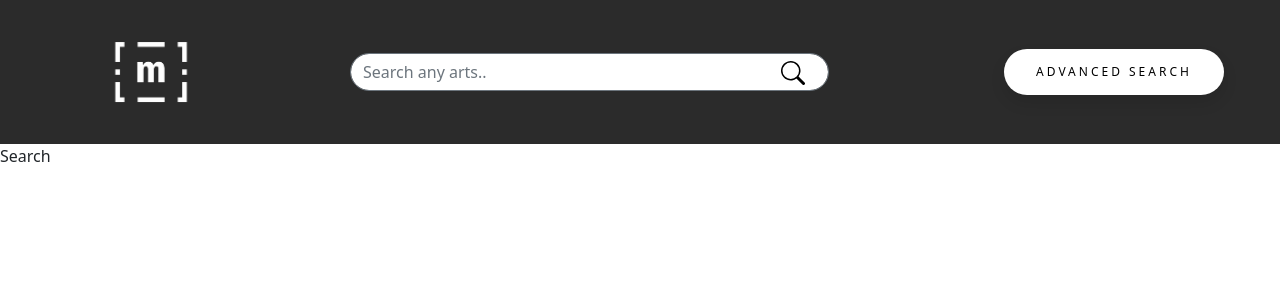
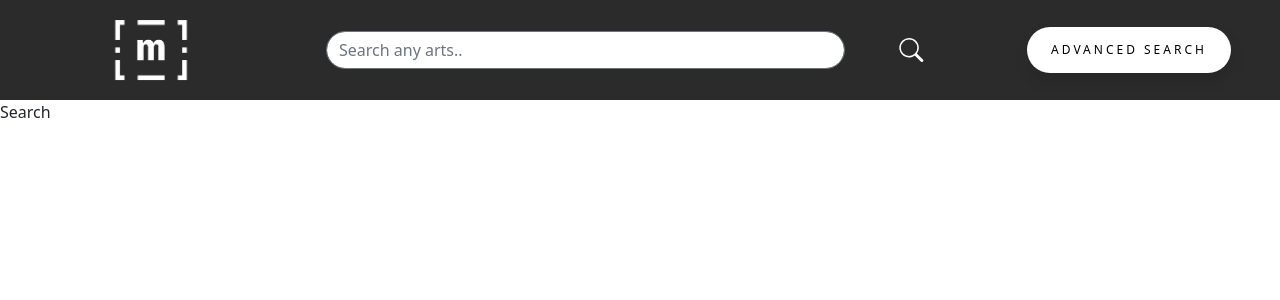
Before and after one commit to baptistegeorget/Museum, a React (Create React App) app: page /advanced-search in a window 1280 px wide. Shown: the top 300 px of the page. Built offline with nearby package versions, Linux system fonts and the light colour scheme.

Commit message:
maj css header

```diff
--- a/src/App.jsx
+++ b/src/App.jsx
@@ -44,7 +44,7 @@ function App() {
         <BrowserRouter>
             <Routes>
                 <Route path="/" element={<Header search={search}/>}>
-                    <Route path="/" element={<HomePage search={search} objectsID={objectsID}/>}/>
+                    <Route index element={<HomePage search={search} objectsID={objectsID}/>}/>
                     <Route path="advanced-search" element={<p>Search</p>}/>
                     <Route path="details/:id" element={<Details/>}/>
                 </Route>
--- a/src/components/Header/index.jsx
+++ b/src/components/Header/index.jsx
@@ -4,18 +4,18 @@ import {Searchbar} from "../Searchbar";
 
 export function Header(props) {
 
-
     return (
         <>
-            <div style={{backgroundColor: "#2b2b2b", height: "18vh"}} className="row  col-auto align-items-center">
-                <div className="col-md-3 col-12 d-flex justify-content-center">
-                    <a href="/"> <img src="/logo-musée.jpeg" alt="logo du site" width="100"/></a>
+            <div style={{backgroundColor: "#2b2b2b"}} className="row">
+                <div className="col-3 col-md-3 col-lg-3 align-self-center text-center">
+                    <a href="/">
+                        <img src="/logo-musée.jpeg" alt="logo du site" style={{maxWidth: "100px"}}/>
+                    </a>
                 </div>
-                <div className="col-md-6 col-9 d-flex justify-content-center">
-
+                <div className="col-9 col-md-5 col-lg-6 align-self-center">
                     <Searchbar search={props.search}/>
                 </div>
-                <div className="col-md-3 col-3 d-flex justify-content-center">
+                <div className="col-12 col-md-4 col-lg-3 align-self-center text-center">
                     <a href="/advanced-search">
                         <button className={style.button}>Advanced Search</button>
                     </a>
--- a/src/components/Header/style.module.css
+++ b/src/components/Header/style.module.css
@@ -1,6 +1,6 @@
 .button {
-    margin-right: 30px;
-    padding: 1.2em 2.7em;
+    margin: 1em;
+    padding: 1.2em 2em;
     font-size: 12px;
     text-transform: uppercase;
     letter-spacing: 3px;
@@ -15,10 +15,10 @@
     outline: none;
 
 }
+
 @media (max-width:767px){
     .button{
         font-size:9px;
-        padding: 8px 6px;
         margin-right:10px
     }
 }
--- a/src/components/Searchbar/index.jsx
+++ b/src/components/Searchbar/index.jsx
@@ -10,13 +10,11 @@ export function Searchbar(props) {
     }
 
     return (
-        <div className="container row align-items-center" >
+        <div className="row align-items-center" >
             <div className="col-10">
-                <input className="w-100 form-control border-secondary rounded-pill" type="text" placeholder="Search any arts.." onKeyUp={submit} style={{width:"28vh"}} />
+                <input className="w-100 form-control border-secondary rounded-pill" type="text" placeholder="Search any arts.." onKeyUp={submit}/>
             </div>
-            <div className="col-2">
-                <Search color="black" fontSize="1.5em" style={{marginLeft: "-3em"}}/>
-            </div>
+            <Search color="white" fontSize="1.5em" className="col-2"/>
         </div>
     )
 }
```
Also changed, not shown: src/components/AdvancedSearch/style.module.css (deleted), src/components/Error/style.module.css (deleted).
